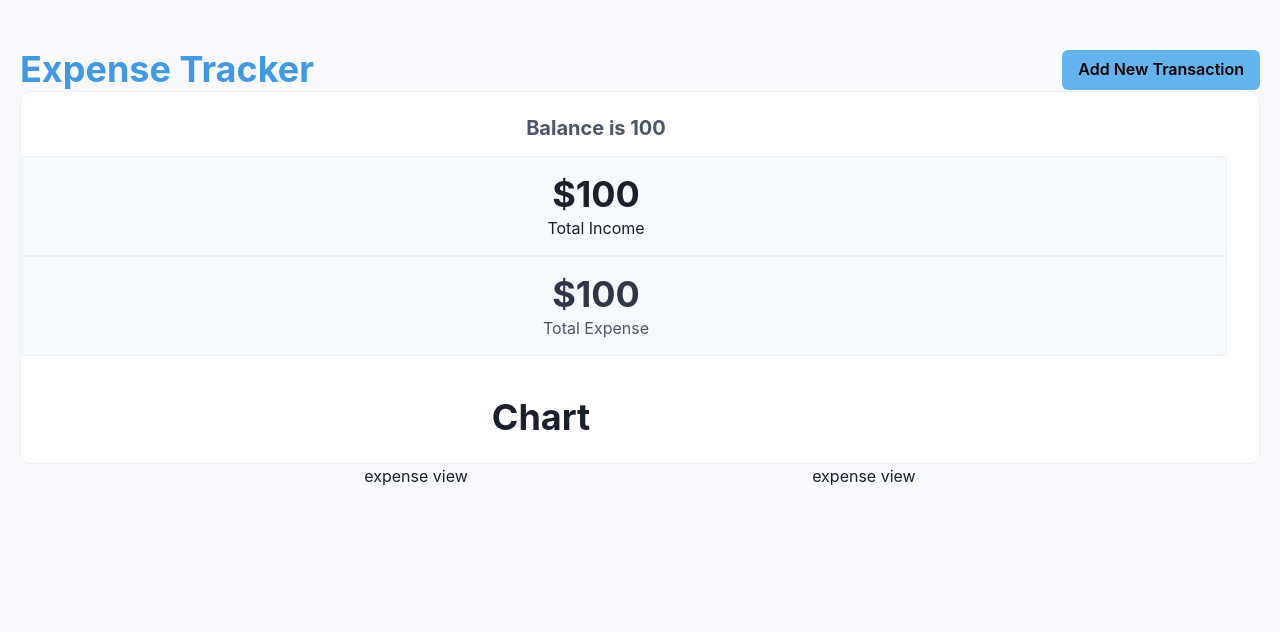
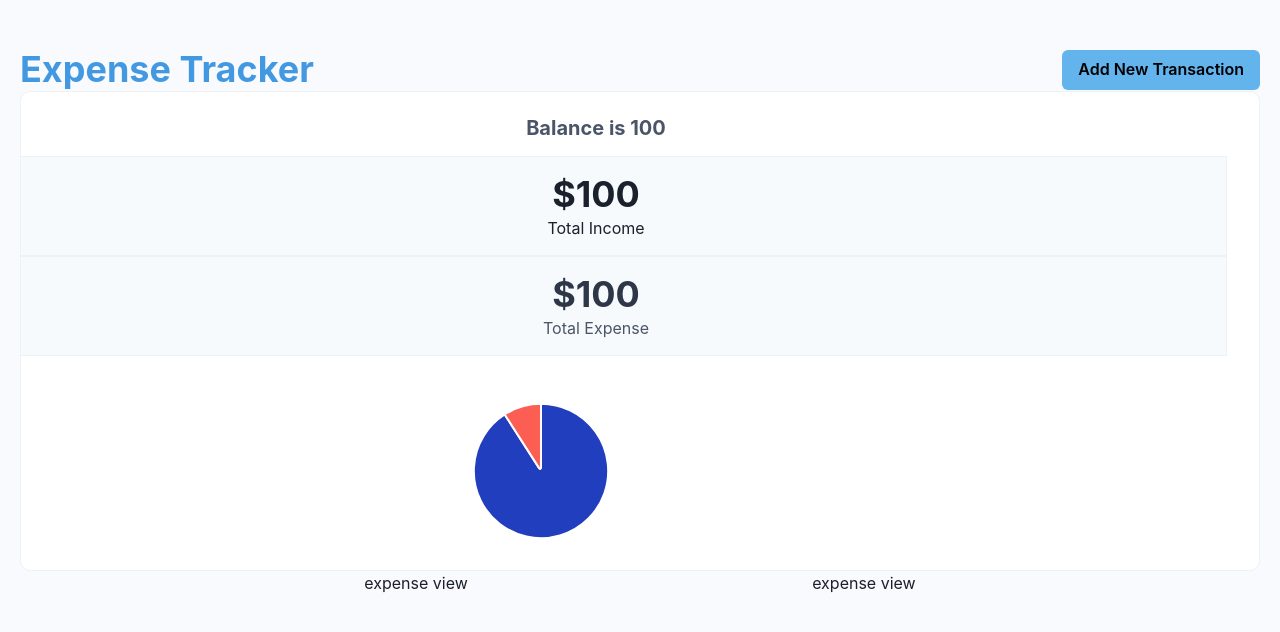
Before and after one commit to austenpturner/react-expense-tracker, a React (Vite) app: page / in a window 1280 px wide. Shown: the top 632 px of the page. Built offline with nearby package versions, Linux system fonts and the light colour scheme.

Commit message:
add chart component

```diff
--- /dev/null
+++ b/src/components/chart/index.jsx
@@ -0,0 +1,60 @@
+import Chart from "react-apexcharts";
+
+const options = {
+  labels: ["Income", "Expense"],
+  colors: ["#213ebf", "#FD5E53"],
+  chart: {
+    width: "50px",
+  },
+  states: {
+    hover: {
+      filter: {
+        type: "none",
+      },
+    },
+  },
+  legend: {
+    show: false,
+  },
+  dataLabels: {
+    enabled: false,
+  },
+  hover: { mode: null },
+  plotOptions: {
+    donut: {
+      expandOnClick: false,
+      donut: {
+        labels: {
+          show: false,
+        },
+      },
+    },
+  },
+  fill: {
+    colors: ["#213ebf", "#FD5E53"],
+  },
+  tooltip: {
+    enabled: true,
+    theme: "dark",
+    style: {
+      fontSize: "12px",
+      fontFamily: undefined,
+      backgroundColor: "#000000",
+    },
+  },
+};
+
+export default function TransactionChartSummary({
+  expense = 100,
+  income = 100,
+}) {
+  return (
+    <Chart
+      options={options}
+      series={[income, expense]}
+      type="pie"
+      width={"100%"}
+      height={"100%"}
+    />
+  );
+}
--- a/src/components/summary/index.jsx
+++ b/src/components/summary/index.jsx
@@ -1,6 +1,7 @@
 import { Box, Flex, Heading, Text } from "@chakra-ui/react";
 import TransactionForm from "../add-transactions";
 import PropTypes from "prop-types";
+import TransactionChartSummary from "../chart";
 
 export default function Summary({ onClose, isOpen }) {
   return (
@@ -76,7 +77,9 @@ export default function Summary({ onClose, isOpen }) {
             alignItems={"center"}
             justifyContent={"center"}
           >
-            <Heading>Chart</Heading>
+            <Heading>
+              <TransactionChartSummary expense={100} income={1000} />
+            </Heading>
           </Box>
         </Flex>
       </Flex>
```
